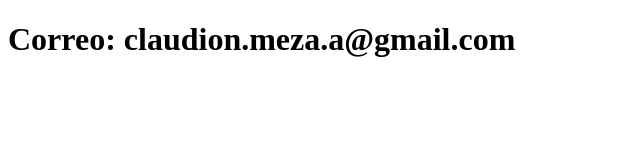
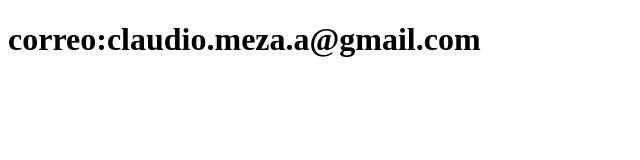
Before and after one commit to claudio1974cm/sistema-de-registro2, a plain HTML site: page contacto.html in a window 1280 px wide. Shown: the whole page, without its empty margins (0-640 px from the left). Drawn offline with Linux system fonts and the light colour scheme.

Commit message:
modifica archivo de contacto

```diff
--- a/contacto.html
+++ b/contacto.html
@@ -3,9 +3,9 @@
 <head>
     <meta charset="UTF-8">
     <meta name="viewport" content="width=device-width, initial-scale=1.0">
-    <title>Contacto</title>
+    <title>contacto</title>
 </head>
 <body>
-    <h1> Correo: claudion.meza.a@gmail.com </h1>
+    <h1> correo:claudio.meza.a@gmail.com</h1>
 </body>
 </html>
```
